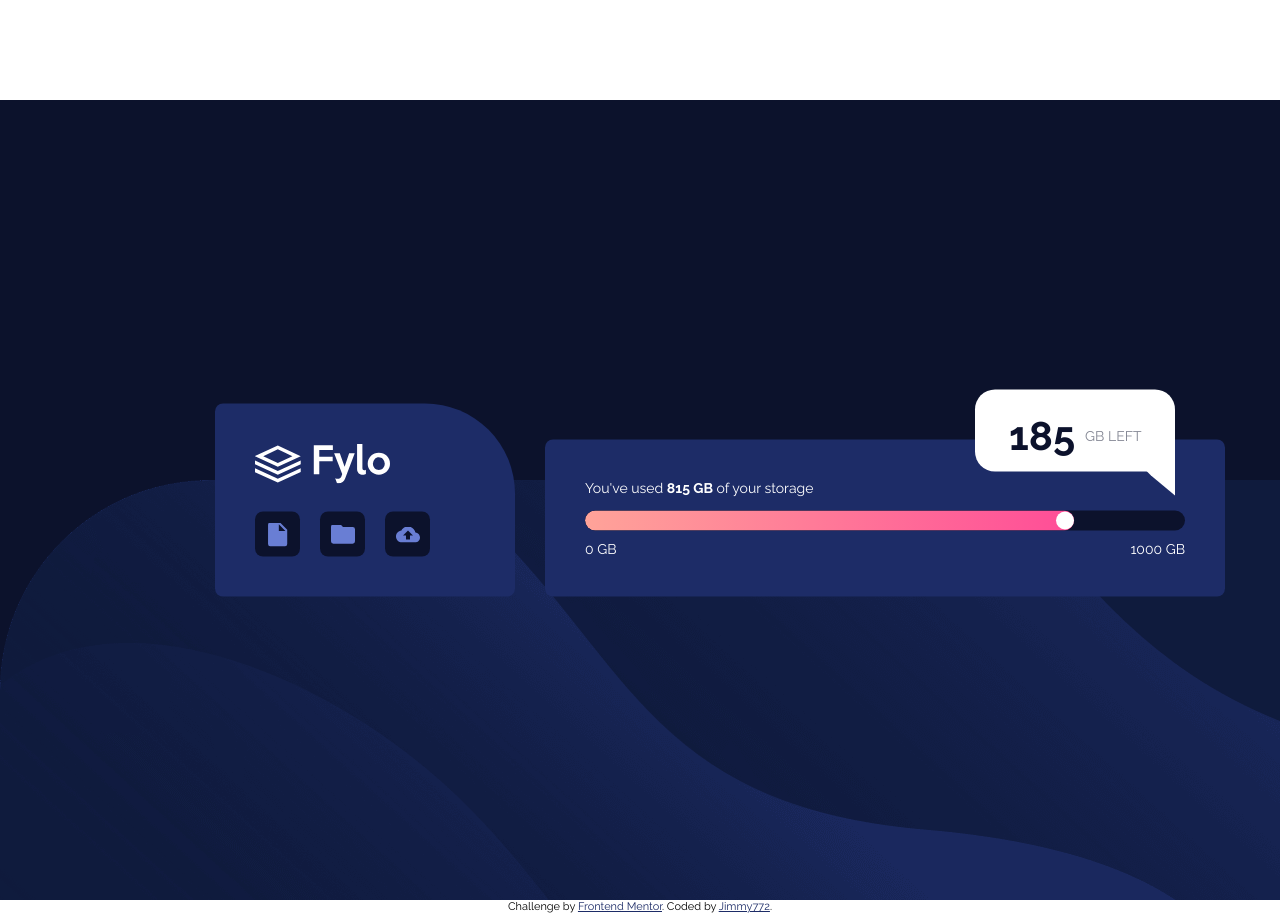
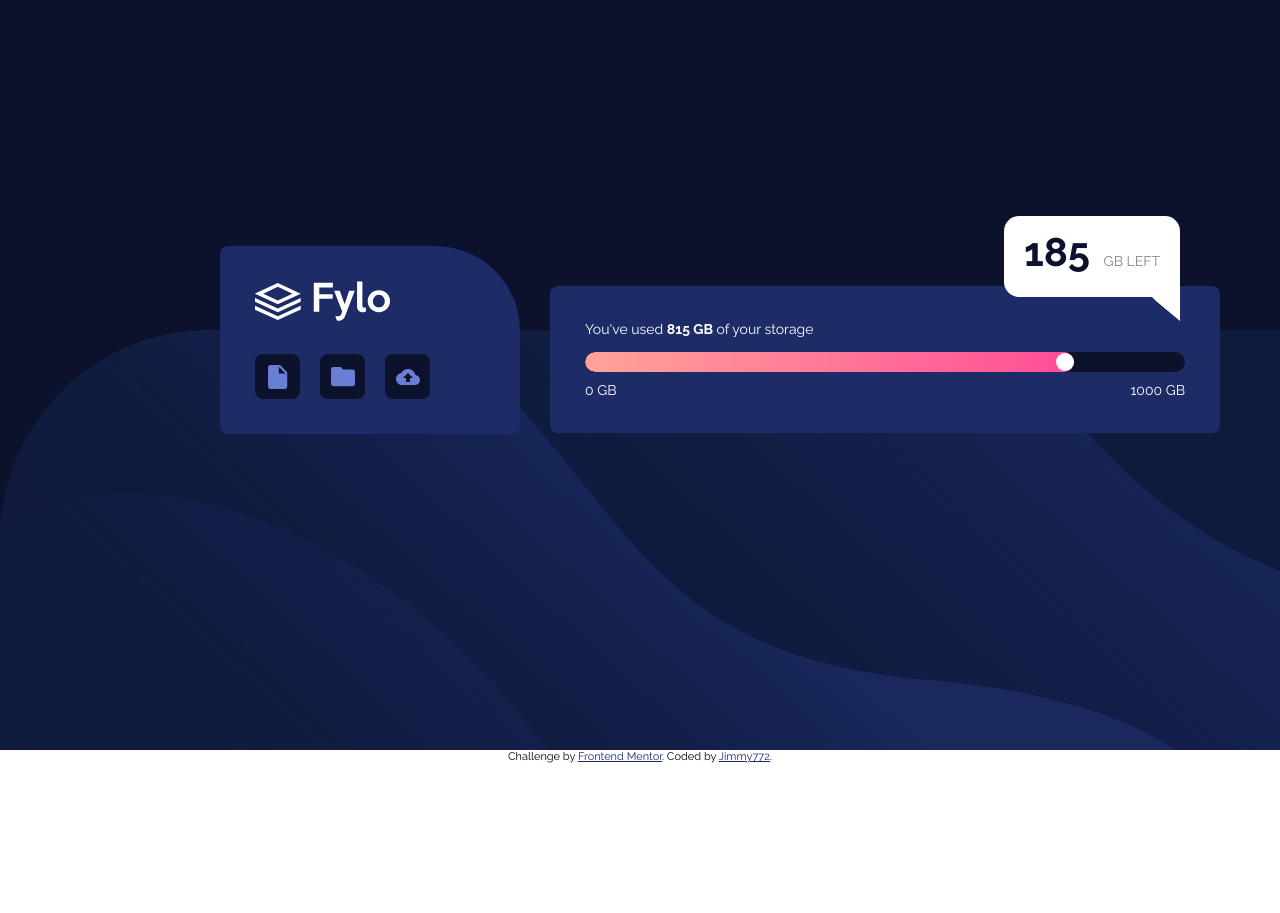
Before and after one commit to Jimmy772/Fylo-data-storage-component-hub, a plain HTML site: page index.html in a window 1280 px wide. Shown: the top 913 px of the page. After the commit the page ends 800 px from the top, so only its background shows below. Drawn offline with Linux system fonts and the light colour scheme.

Commit message:
completed mobile design

```diff
--- a/css/style.css
+++ b/css/style.css
@@ -8,80 +8,80 @@
 body {
   font-family: "Raleway", sans-serif;
   font-size: 14px;
+  color: white;
 }
 
 ul {
   list-style: none;
 }
 
+section {
+  position: relative;
+}
+
 .flex {
   display: flex;
-}
-
-.center {
-  margin: 0;
-  position: absolute;
-  top: 50%;
-  left: 50%;
-  -ms-transform: translate(-50%, -50%);
-  transform: translate(-50%, -50%);
 }
 
 .container {
   position: relative;
   width: 1440px;
-  height: 800px;
-  margin: 100px auto 0;
-  overflow: auto;
-  padding: 0 40px;
-  background: url(../images/bg-desktop.png), hsl(229, 57%, 11%);
+  height: 750px;
+  margin: 0 auto;
+  flex-direction: column;
+  justify-content: center;
+}
+
+.bg-color {
+  background: hsl(229, 57%, 11%);
+}
+
+.bg-img {
+  background-image: url(../images/bg-desktop.png);
   background-position: bottom;
   background-repeat: no-repeat;
 }
 
 .showcase {
-  background: white;
-}
-
-.showcase-main {
-  justify-content: center;
+  width: fit-content;
+  margin: 0 auto;
+  align-items: center;
 }
 
 .logo-card {
-  padding: 40px;
-  background: hsl(228, 56%, 26%);
-  border-radius: 8px 90px 8px 8px;
+  background-color: hsl(228, 56%, 26%);
+  flex-direction: column;
+  margin-bottom: 70px;
+  padding: 35px;
+  border-radius: 8px 85px 8px 8px;
   width: 300px;
-  align-self: flex-end;
   height: fit-content;
-  flex-direction: column;
 }
-.logo-card .head {
-  margin-bottom: 25px;
+
+.logo {
+  margin-bottom: 15px;
 }
-.logo-card .sub-head li {
-  display: flex;
+
+.menu-items li {
   justify-content: center;
-  align-items: center;
   margin-right: 20px;
   background: hsl(229, 57%, 11%);
   border-radius: 8px;
   width: 45px;
   height: 45px;
+  align-items: center;
 }
 
 .progress-card {
   position: relative;
-  align-self: flex-end;
-  background: hsl(228, 56%, 26%);
-  box-sizing: content-box;
-  color: white;
-  padding: 40px;
+  background-color: hsl(228, 56%, 26%);
+  height: fit-content;
+  padding: 35px;
+  margin-bottom: 32px;
+  border-radius: 8px;
   margin-left: 30px;
-  border-radius: 8px;
 }
-
-.progress-bar {
+.progress-card .main .bar {
   position: relative;
   width: 600px;
   height: 20px;
@@ -90,7 +90,7 @@ ul {
   overflow: hidden;
   margin: 15px 0 10px;
 }
-.progress-bar .fill {
+.progress-card .main .bar .fill {
   position: absolute;
   top: 0;
   left: 0;
@@ -100,7 +100,7 @@ ul {
   z-index: 1;
   border-radius: 10px;
 }
-.progress-bar .ball {
+.progress-card .main .bar .fill .ball {
   position: absolute;
   top: 1px;
   right: 0;
@@ -111,20 +111,20 @@ ul {
   z-index: 2;
 }
 
-.progress-limits {
+.limits {
   justify-content: space-between;
 }
 
 .bubble {
   position: absolute;
-  top: -50px;
-  right: 50px;
+  top: -70px;
+  right: 40px;
   line-height: 24px;
-  width: 200px;
+  width: fit-content;
   background: #fff;
-  border-radius: 20px 20px 0;
-  padding: 34px 0 24px 34px;
-  text-align: center;
+  border-radius: 15px 15px 0;
+  padding: 24px 20px 24px 20px;
+  text-align: right;
   color: hsl(229, 7%, 55%);
   text-transform: uppercase;
 }
@@ -150,7 +150,41 @@ ul {
 .attribution {
   font-size: 11px;
   text-align: center;
+  color: black;
 }
 .attribution a {
   color: hsl(228, 56%, 26%);
 }
+
+@media (max-width: 375px) {
+  .container {
+    width: 375px;
+  }
+  .bg-img {
+    background-image: url(../images/bg-mobile.png);
+  }
+  .showcase {
+    flex-direction: column;
+    align-items: center;
+    justify-content: center;
+  }
+  .logo-card {
+    margin-bottom: 10px;
+    width: 320px;
+  }
+  .progress-card {
+    margin: 20px 0 0;
+    padding-bottom: 50px;
+  }
+  .progress-card .main .bar {
+    width: 250px;
+  }
+  .bubble {
+    border-radius: 15px;
+    top: 80%;
+    right: 25%;
+  }
+  .bubble-bottom-left:before {
+    border: 0;
+  }
+}
--- a/index.html
+++ b/index.html
@@ -1,5 +1,9 @@
 <!DOCTYPE html>
-<html lang="en">
+<!--[if lt IE 7]>      <html class="no-js lt-ie9 lt-ie8 lt-ie7"> <![endif]-->
+<!--[if IE 7]>         <html class="no-js lt-ie9 lt-ie8"> <![endif]-->
+<!--[if IE 8]>         <html class="no-js lt-ie9"> <![endif]-->
+<!--[if gt IE 8]>      <html class="no-js"> <!--<![endif]-->
+<html>
     <head>
         <meta charset="UTF-8">
         <meta name="viewport" content="width=device-width, initial-scale=1.0"> <!-- displays site properly based on user's device -->
@@ -10,42 +14,46 @@
         <link rel="stylesheet" href="css/style.css">
     </head>
     <body>
-  <section class="showcase">
 
-    <div class="container ">
-      <div class="showcase-main flex center">
+        <section>
+            <div class="container bg-color bg-img flex">
+                <div class="showcase flex">
+
+                    <!-- LOGO PART -->
                     <div class="logo-card flex">
-          <header class="head">
+                        <div class="logo">
                             <img src="images/logo.svg" alt="logo" class="logo">
-          </header>
-          <ul class="sub-head flex">
-            <li><img src="images/icon-document.svg" alt="" class="document"></li>
-            <li><img src="images/icon-folder.svg" alt="" class="folder"></li>
-            <li><img src="images/icon-upload.svg" alt="" class="upload"></li>
+                        </div>
+                        <div class="menu-items">
+                            <ul class="flex">
+                                <li class="flex"><img src="images/icon-document.svg" alt="" class="document"></li>
+                                <li class="flex"><img src="images/icon-folder.svg" alt="" class="folder"></li>
+                                <li class="flex"><img src="images/icon-upload.svg" alt="" class="upload"></li>
                             </ul>
                         </div>
+                    </div>
 
+                    <!-- PROGRESS BAR -->
                     <div class="progress-card">
-          <div class="bubble bubble-bottom-left flex">
-            <strong>185</strong>
-            <p>GB Left</p>
+                        <div class="bubble bubble-bottom-left">
+                            <p><strong>185</strong> GB Left</p>
                         </div>
                         <div class="main">
                             <p>You've used <strong>815 GB</strong> of your storage</p>
-            <div class="progress-info-card">
-            </div>
-            <div class="progress-bar flex">
+                            <div class="bar">
                                 <div class="fill">
                                     <div class="ball"></div>
                                 </div>
                             </div>
-            <div class="progress-limits flex">
-              <p class="progress-start">0 GB</p>
-              <p class="progress-end">1000 GB</p>
-            </div>
+                            <div class="limits flex">
+                                <p class="min">0 GB</p>
+                                <p class="max">1000 GB</p>
                             </div>
 
                         </div>
+
+                    </div>
+
                 </div>
             </div>
             <div class="attribution">
@@ -54,6 +62,6 @@
             </div>
         </section>
 
-
+        <script src="" async defer></script>
     </body>
 </html>
```
Lines whose indentation alone changed are shown as unchanged.
